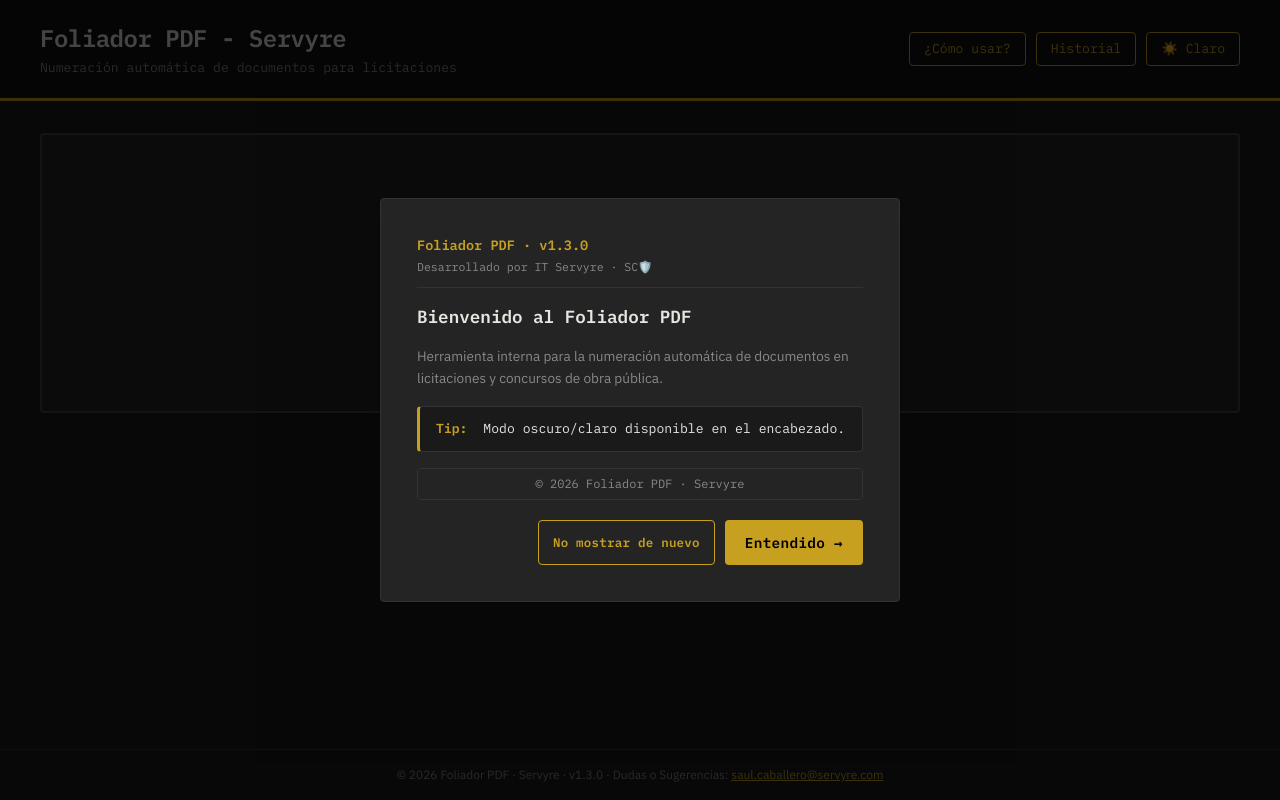
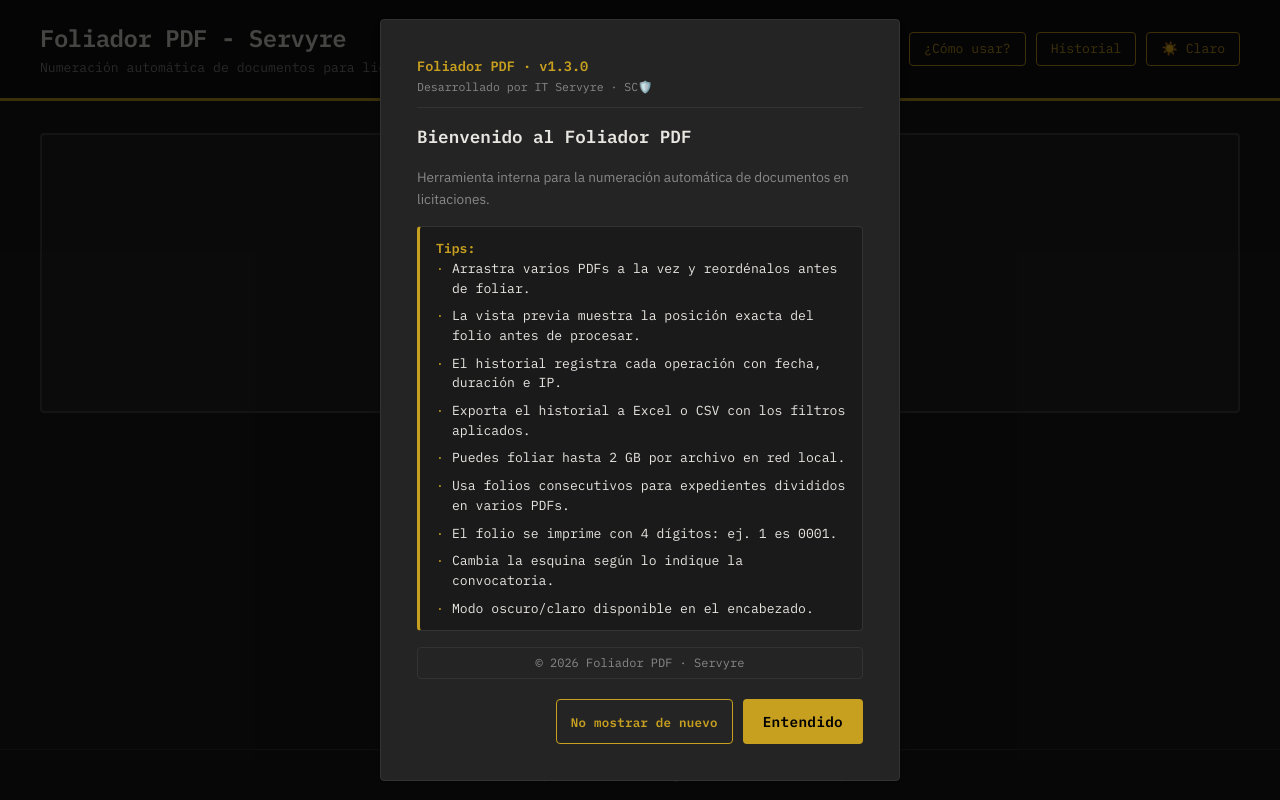
Before and after one commit to saul-caballero/foliador-pdf, a Flask app: page / in a window 1280 px wide. Run offline with Flask 3, Linux system fonts and the light colour scheme.

Commit message:
fix: show all tips in onboarding modal

```diff
--- a/app/static/css/style.css
+++ b/app/static/css/style.css
@@ -603,6 +603,31 @@
     padding-top: 4px;
 }
 
+.onboarding__tips-list {
+    list-style: none;
+    display: flex;
+    flex-direction: column;
+    gap: 8px;
+    margin: 0;
+    padding: 0;
+}
+
+.onboarding__tips-list li {
+    padding-left: 16px;
+    position: relative;
+    font-family: var(--font-mono);
+    font-size: 0.82rem;
+    color: var(--color-text);
+    line-height: 1.5;
+}
+
+.onboarding__tips-list li::before {
+    content: "·";
+    position: absolute;
+    left: 0;
+    color: var(--color-accent);
+}
+
    /* History Page */
 
 .history { display: flex; flex-direction: column; gap: 20px; }
--- a/app/static/js/script.js
+++ b/app/static/js/script.js
@@ -791,8 +791,7 @@
     const onboardingOk     = document.getElementById("onboarding-ok");
 
     if (!localStorage.getItem("onboarding-seen")) {
-        const randomTip = ONBOARDING_TIPS[Math.floor(Math.random() * ONBOARDING_TIPS.length)];
-        onboardingTip.textContent = randomTip;
+        onboardingTip.innerHTML = ONBOARDING_TIPS.map(tip => `<li>${tip}</li>`).join("");
         onboardingModal.hidden = false;
     }
 
--- a/app/templates/index.html
+++ b/app/templates/index.html
@@ -235,17 +235,17 @@
             </div>
         </div>
         <h2 class="onboarding__title">Bienvenido al Foliador PDF</h2>
-        <p class="onboarding__desc">Herramienta interna para la numeración automática de documentos en licitaciones y concursos de obra pública.</p>
+        <p class="onboarding__desc">Herramienta interna para la numeración automática de documentos en licitaciones.</p>
         <div class="onboarding__tip-box">
-            <span class="onboarding__tip-label">Tip:</span>
-            <span id="onboarding-tip"></span>
+            <span class="onboarding__tip-label">Tips:</span>
+            <ul id="onboarding-tip" class="onboarding__tips-list"></ul>
         </div>
         <div class="onboarding__warning">
             © 2026 Foliador PDF · Servyre
         </div>
         <div class="onboarding__actions">
             <button type="button" id="onboarding-skip" class="btn btn--secondary">No mostrar de nuevo</button>
-            <button type="button" id="onboarding-ok" class="btn btn--primary" style="margin-top:0;">Entendido →</button>
+            <button type="button" id="onboarding-ok" class="btn btn--primary" style="margin-top:0;">Entendido</button>
         </div>
     </div>
 </div>
```
Also changed, not shown: icono.ico (renamed from icon.ico), 1 other file.
